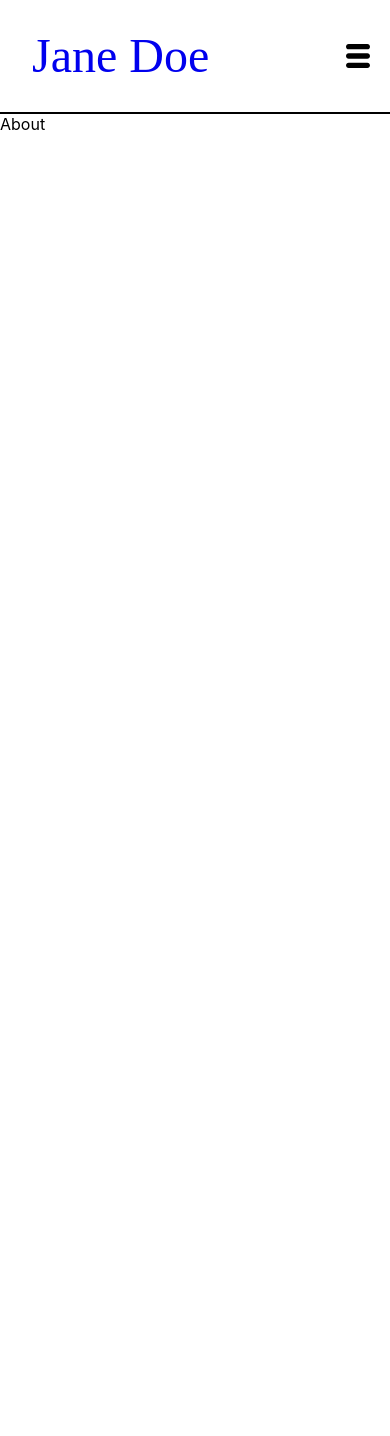
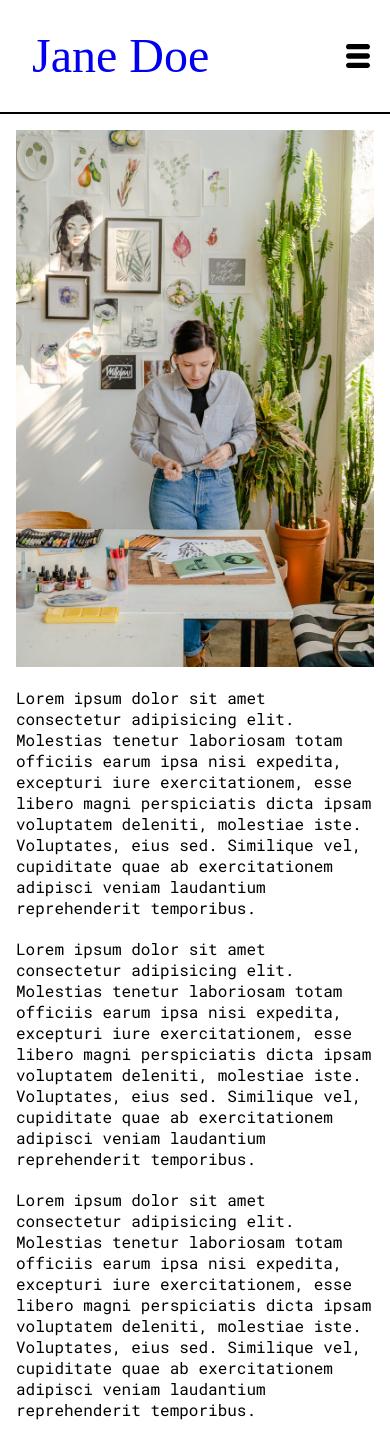
Before and after one commit to ploymahloy/next-template, a Next.js app: page /about in a window 390 px wide. Before the commit the page ends 844 px from the top, so only its background shows below. Built offline with nearby package versions, Linux system fonts and the light colour scheme; a web font is replaced by a local one.

Commit message:
fleshed out about page

```diff
--- a/pages/about.js
+++ b/pages/about.js
@@ -1,8 +1,34 @@
-import React from 'react'
-import DefaultLayout from '../layouts/DefaultLayout'
+import Image from 'next/image';
+
+import DefaultLayout from '../layouts/DefaultLayout';
+import styles from '../styles/About.module.css';
 
 export default function work() {
-  return (
-    <DefaultLayout>About</DefaultLayout>
-  )
+	return (
+		<DefaultLayout>
+			<div className={styles.container}>
+				<div className={styles.image}>
+					<a>
+						<Image src="/about.jpeg" alt="img" height={600} width={400} />
+					</a>
+				</div>
+				<div className={styles.about}>
+					<p>
+					Lorem ipsum dolor sit amet consectetur adipisicing elit. Molestias tenetur laboriosam totam officiis earum ipsa nisi expedita, excepturi iure exercitationem, esse libero magni perspiciatis dicta ipsam voluptatem deleniti, molestiae iste.
+          Voluptates, eius sed. Similique vel, cupiditate quae ab exercitationem adipisci veniam laudantium reprehenderit temporibus.
+          </p>
+          <br />
+					<p>
+					Lorem ipsum dolor sit amet consectetur adipisicing elit. Molestias tenetur laboriosam totam officiis earum ipsa nisi expedita, excepturi iure exercitationem, esse libero magni perspiciatis dicta ipsam voluptatem deleniti, molestiae iste.
+          Voluptates, eius sed. Similique vel, cupiditate quae ab exercitationem adipisci veniam laudantium reprehenderit temporibus.
+          </p>
+          <br />
+					<p>
+					Lorem ipsum dolor sit amet consectetur adipisicing elit. Molestias tenetur laboriosam totam officiis earum ipsa nisi expedita, excepturi iure exercitationem, esse libero magni perspiciatis dicta ipsam voluptatem deleniti, molestiae iste.
+          Voluptates, eius sed. Similique vel, cupiditate quae ab exercitationem adipisci veniam laudantium reprehenderit temporibus.
+          </p>
+				</div>
+			</div>
+		</DefaultLayout>
+	);
 }
--- /dev/null
+++ b/styles/About.module.css
@@ -0,0 +1,34 @@
+@import url('https://fonts.googleapis.com/css2?family=Roboto+Mono:wght@100;200;300;400;500;600;700&display=swap');
+
+.container {
+  display: flex;
+  margin: 3rem;
+}
+
+.about {
+  margin-left: 1rem;
+  width: 60%;
+}
+
+.about > p {
+  margin: 0;
+  font-family: Roboto Mono;
+  line-break: auto;
+}
+
+@media (max-width: 990px) {
+  .container {
+    display: block;
+  }
+
+  .about {
+    margin: 1rem 0 0 0;
+    width: 100%;
+  }
+}
+
+@media (max-width: 481px) {
+  .container {
+    margin: 1rem;
+  }
+}
```
Also changed, not shown: public/about.jpeg (added).
